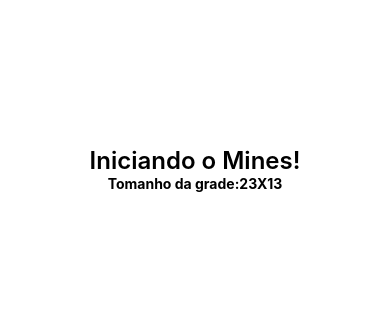
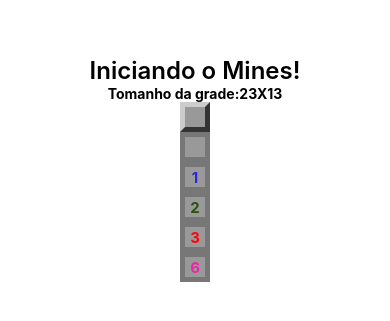
Before and after one commit to T-Terra/mines, a React Native app: screen / in a window 390 px wide. Shown: the part 269-590 px from the top of the page. Built offline with nearby package versions, Linux system fonts and the light colour scheme.

Commit message:
feat: add fields

```diff
--- a/src/App.tsx
+++ b/src/App.tsx
@@ -7,6 +7,7 @@
 } from 'react-native';
 
 import params from './Params';
+import Field from './components/Field';
 
 export default class App extends Component  {
 
@@ -17,6 +18,12 @@
         <Text style={styles.highlight}>Tomanho da grade:
           {params.getRowsAmount()}X{params.getColumnsAmount()}
         </Text>
+        <Field/>
+        <Field opened/>
+        <Field opened nearMines={1}/>
+        <Field opened nearMines={2}/>
+        <Field opened nearMines={3}/>
+        <Field opened nearMines={6}/>
       </SafeAreaView>
     );
   }
--- /dev/null
+++ b/src/components/Field.tsx
@@ -0,0 +1,52 @@
+import React from "react"
+import { View, StyleSheet, Text } from "react-native"
+import params from "../Params"
+
+export default props => {
+
+    const { mined, opened, nearMines } = props
+
+    const styleField = [styles.field]
+    if(opened) styleField.push(styles.opened)
+    if(styleField.length === 1) styleField.push(styles.regular)
+
+    let color = null
+    if(nearMines > 0) {
+        if(nearMines == 1) color = '#2A28D7'
+        if(nearMines == 2) color = '#2B520F'
+        if(nearMines > 2 && nearMines < 6) color = '#F9060A'
+        if(nearMines >= 6) color = '#F221A9'
+    }
+
+    return (
+        <View style={styleField}>
+            {!mined && opened && nearMines > 0 ?
+                <Text style={[styles.label, { color: color }]}>{nearMines}</Text> : false}
+        </View>
+    )
+}
+
+const styles = StyleSheet.create({
+    field: {
+        height: params.blockSize,
+        width: params.blockSize,
+        borderWidth: params.borderSize,
+    },
+    regular: {
+        backgroundColor: '#999',
+        borderLeftColor: '#CCC',
+        borderTopColor: '#CCC',
+        borderRightColor: '#333',
+        borderBottomColor: '#333',
+    },
+    opened: {
+        backgroundColor: '#999',
+        borderColor: '#777',
+        alignItems: "center",
+        justifyContent: "center"
+    },
+    label: {
+        fontWeight: 'bold',
+        fontSize: params.fontSize,
+    }
+})
```
